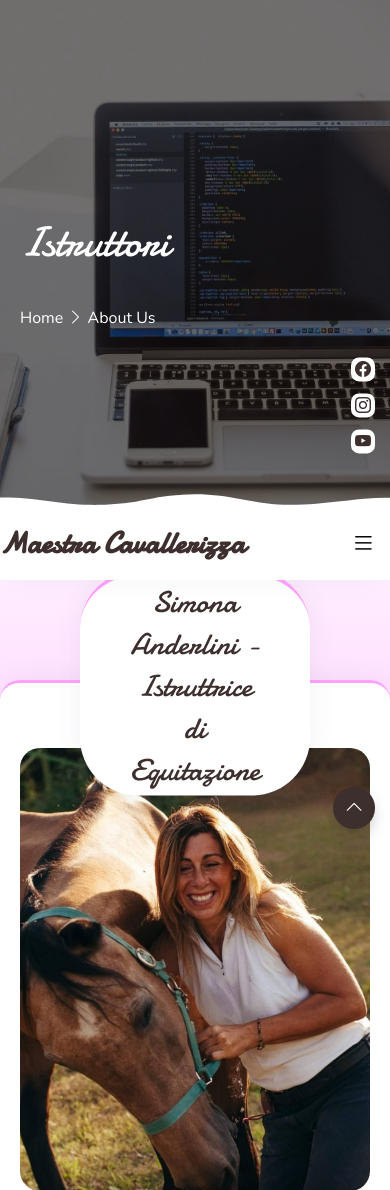
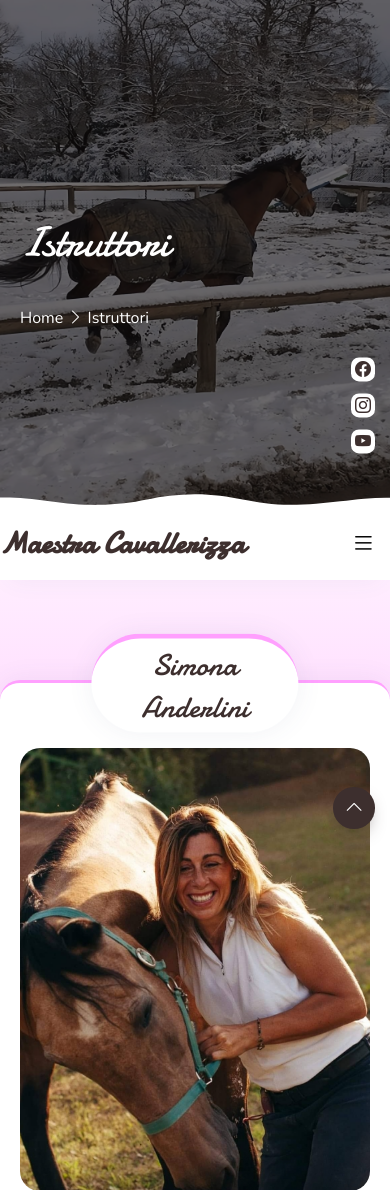
Before and after one commit to arcangelo7/maestracavallerizza, a PHP site: page /about.html in a window 390 px wide. Shown: the top 1190 px of the page. Run offline with PHP 8.4, Linux system fonts and the light colour scheme.

Commit message:
hero for smartphone

```diff
--- a/about.html
+++ b/about.html
@@ -36,7 +36,7 @@
     <span class="fade"></span>
     <main>
         <!-- SUB HERO BANNER START -->
-        <section class="sub-hero-banner" style="background-image: url('art/hero1.webp');">
+        <section class="sub-hero-banner" style="background-image: url('art/cavallo_neve.webp');">
             <div class="hero-contained">
                 <div class="hero-title fc-white">
                     <h1 class="ff-damion">Istruttori</h1>
@@ -45,7 +45,7 @@
                     </a>
                     <i class="bi bi-chevron-right"></i>
                     <a href="#" class="fc-white">
-                        About Us
+                        Istruttori
                     </a>
                 </div>
             </div>
@@ -77,7 +77,7 @@
                     <a href="industries.html">Industries</a>
                     <a href="blog/blog.html">Blog</a>
                     <a href="career/career.html">Career</a> -->
-                    <a href="contact.html" class="btn-bg1 border-round">Contact Us</a>
+                    <a href="contact.html" class="btn-bg1 border-round">Contattaci</a>
                 </div>
             </div>
         </nav>
@@ -87,7 +87,7 @@
         <!-- NAVIGATION END -->
 
         <section class="contained">
-            <h2 class="section-title ff-damion">Simona Anderlini - Istruttrice di Equitazione</h2>
+            <h2 class="section-title ff-damion">Simona Anderlini</h2>
             <div class="row">
                 <div class="col-balance">
                     <img src="art/simona_radiosa.jpg" alt="Simona Anderlini" class="profile-pic">
--- a/css/animation.css
+++ b/css/animation.css
@@ -5,6 +5,10 @@
     --slideImage1 : url('../art/bambini.webp');
     --slideImage2 : url('../art/simona_rassicurante.webp');
     --slideImage3 :url('../art/cavalli.webp');
+
+    --slideImage1ver : url('../art/bambini_vertical.webp');
+    --slideImage2ver : url('../art/cavallo_bianco.webp');
+    --slideImage3ver :url('../art/simona_mare.webp');
 }
 
 @-webkit-keyframes hero-slideshow {
@@ -107,60 +111,71 @@
 
 @media only screen and (max-width: 992px) {
     @-webkit-keyframes hero-slideshow {
+        0%{ background-size: 100%; }
         0%, 15% {
-            background-image: var(--slideImage1)
+            background-image: var(--slideImage1ver)
         }
         18%, 48% {
-            background-image: var(--slideImage2)
+            background-image: var(--slideImage2ver)
         }
+        50%{ background-size: 120%; }
         51%, 82% {
-            background-image: var(--slideImage3)
+            background-image: var(--slideImage3ver)
         }
         85%, 100% {
-            background-image: var(--slideImage1)
+            background-image: var(--slideImage1ver)
         }
+        100%{ background-size: 100%; }
     }
     @-moz-keyframes hero-slideshow {
+        0%{ -moz-background-size: 100%; background-size: 100%; }
         0%, 15% {
-            background-image: var(--slideImage1)
+            background-image: var(--slideImage1ver)
         }
         18%, 48% {
-            background-image: var(--slideImage2)
+            background-image: var(--slideImage2ver)
         }
+        50%{ -moz-background-size: 120%; background-size: 120%; }
         51%, 82% {
-            background-image: var(--slideImage3)
+            background-image: var(--slideImage3ver)
         }
         85%, 100% {
-            background-image: var(--slideImage1)
+            background-image: var(--slideImage1ver)
         }
+        100%{ -moz-background-size: 100%; background-size: 100%; }
     }
     @-o-keyframes hero-slideshow {
+        0%{ -o-background-size: 100%; background-size: 100%; }
         0%, 15% {
-            background-image: var(--slideImage1)
+            background-image: var(--slideImage1ver)
         }
         18%, 48% {
-            background-image: var(--slideImage2)
+            background-image: var(--slideImage2ver)
         }
+        50%{ -o-background-size: 120%; background-size: 120%; }
         51%, 82% {
-            background-image: var(--slideImage3)
+            background-image: var(--slideImage3ver)
         }
         85%, 100% {
-            background-image: var(--slideImage1)
+            background-image: var(--slideImage1ver)
         }
+        100%{ -o-background-size: 100%; background-size: 100%; }
     }
     @keyframes hero-slideshow {
+        0%{ -moz-background-size: 100%; -o-background-size: 100%; background-size: 100%; }
         0%, 15% {
-            background-image: var(--slideImage1)
+            background-image: var(--slideImage1ver)
         }
         18%, 48% {
-            background-image: var(--slideImage2)
+            background-image: var(--slideImage2ver)
         }
+        50%{ -moz-background-size: 120%; -o-background-size: 120%; background-size: 120%; }
         51%, 82% {
-            background-image: var(--slideImage3)
+            background-image: var(--slideImage3ver)
         }
         85%, 100% {
-            background-image: var(--slideImage1)
+            background-image: var(--slideImage1ver)
         }
+        100%{ -moz-background-size: 100%; -o-background-size: 100%; background-size: 100%; }
     }
-
 }
```
Also changed, not shown: art/bambini_vertical.jpg (added), art/bambini_vertical.webp (added), art/cavallo_bianco.jpg (added), art/cavallo_bianco.webp (added), art/cavallo_ghirlanda.jpg (added), art/cavallo_neve.jpg (added), art/cavallo_neve.webp (added), art/simona_mare.jpg (added), art/simona_mare.webp (added).
